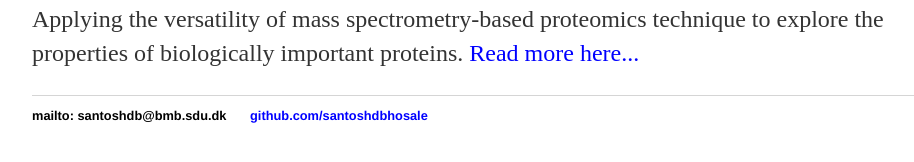
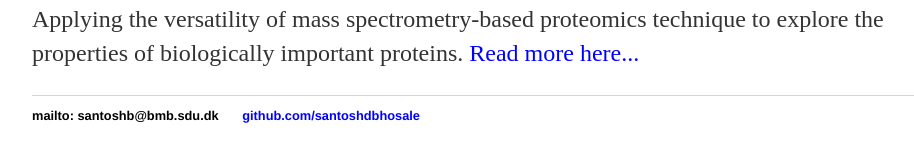
Before and after one commit to santoshdbhosale/santoshdbhosale.github.io, a Jekyll site: the page built from index.html, in a window 1280 px wide. Shown: the part 249-411 px from the top of the page, without its empty margins (160-1074 px from the left). Built offline with Jekyll 4.4.1, drawn with Linux system fonts in a browser that asks for light colours.

Commit message:
Update default.html

```diff
--- a/_layouts/default.html
+++ b/_layouts/default.html
@@ -21,7 +21,7 @@
 			</div><!-- /.container -->
 			<footer>
 	    		<ul>
-	        		<li>mailto: santoshdb@bmb.sdu.dk</li>
+	        		<li>mailto: santoshb@bmb.sdu.dk</li>
 	        		<li><a href="https://github.com/santoshdbhosale">github.com/santoshdbhosale</a></li>
 				</ul>
 			</footer>
```
